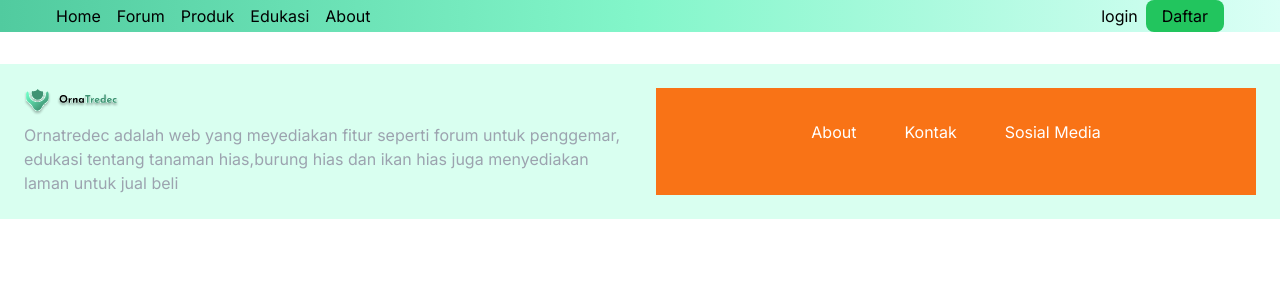
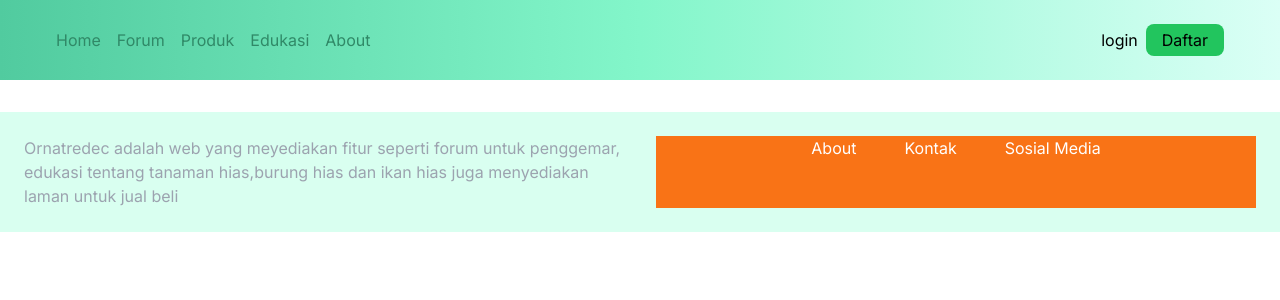
Before and after one commit to auliarahman789/ornatredec, a Next.js app: page / in a window 1280 px wide. Shown: the top 300 px of the page. Built offline with nearby package versions, Linux system fonts and the light colour scheme.

Commit message:
update navbar

```diff
--- a/src/app/components/homepage/footer.tsx
+++ b/src/app/components/homepage/footer.tsx
@@ -8,21 +8,13 @@ function Footer() {
         <div className="container mx-auto px-6">
           <div className="grid grid-cols-1 md:grid-cols-2 gap-8">
             <div className="flex flex-col items-center md:items-start">
-              <div className="flex items-center">
-                <Image
-                  src="/logo ornatredec.svg"
-                  alt="Logo"
-                  width={1200}
-                  height={500}
-                />
-              </div>
               <span className="text-gray-400">
                 Ornatredec adalah web yang meyediakan fitur seperti forum untuk
                 penggemar, edukasi tentang tanaman hias,burung hias dan ikan
                 hias juga menyediakan laman untuk jual beli
               </span>
             </div>
-            <div className="bg-orange-500 space-x-12 pt-8 flex justify-center">
+            <div className="bg-orange-500 space-x-12 flex justify-center">
               <span>About</span>
               <span>Kontak</span>
               <span>Sosial Media</span>
--- a/src/app/components/homepage/navbar.tsx
+++ b/src/app/components/homepage/navbar.tsx
@@ -3,8 +3,8 @@ import React from "react";
 function Navbar() {
   return (
     <div>
-      <nav className="flex justify-between bg-gradient-to-r from-[#51CB9F] via-[#83F6CA] to-[#DBFFF6] px-14 flex-row">
-        <div className="flex space-x-4">
+      <nav className="flex justify-between bg-gradient-to-r from-[#51CB9F] via-[#83F6CA] to-[#DBFFF6] px-14 flex-row p-6">
+        <div className="flex space-x-4 text-[#308967]">
           <button>Home</button>
           <button>Forum</button>
           <button>Produk</button>
```
